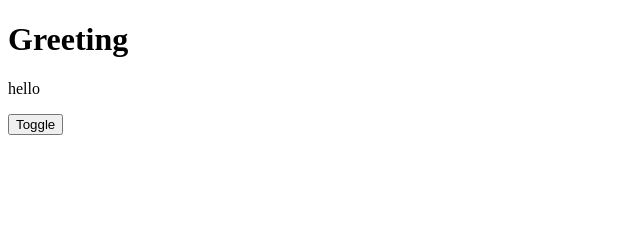
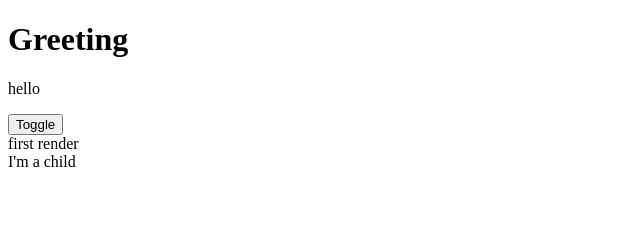
Before and after one commit to gazdagergo/react-examples, a Next.js app: page / in a window 1280 px wide. Shown: the top 225 px of the page, without its empty margins (0-640 px from the left). Built offline with nearby package versions, Linux system fonts and the light colour scheme.

Commit message:
order of mount and render

```diff
--- /dev/null
+++ b/components/FirstRender.jsx
@@ -0,0 +1,28 @@
+import {useEffect} from "react";
+
+const ChildComp = () => {
+  useEffect(() => {
+    console.log('child mounted')
+  }, []);
+
+  return (
+    <div>I'm a child {console.log('child render')}</div>
+  )
+}
+
+const FirstRender = () => {
+
+
+  useEffect(() => {
+    console.log('parent mounted')
+  }, []);
+
+  return (
+    <div>
+      <div>first render {console.log('parent render')}</div>
+      <ChildComp />
+    </div>
+  )
+}
+
+export default FirstRender
--- a/pages/index.js
+++ b/pages/index.js
@@ -1,6 +1,7 @@
 import Image from "next/image";
 import { Inter } from "next/font/google";
 import {useRef, useState} from "react";
+import FirstRender from "@/components/FirstRender";
 
 const inter = Inter({ subsets: ["latin"] });
 
@@ -26,6 +27,8 @@ export default function Home() {
       <p>{isGoodby? 'goodby': 'hello'}</p>
       <p ref={counterP}></p>
       <button onClick={handleClick}>Toggle</button>
+
+      <FirstRender />
     </main>
   );
 }
```
